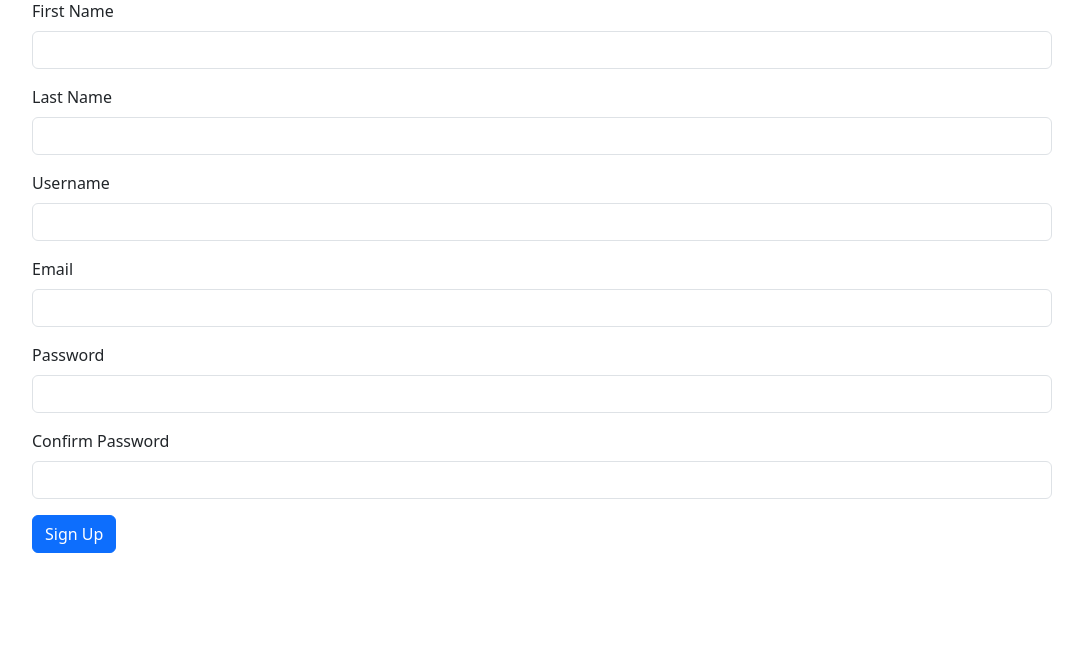
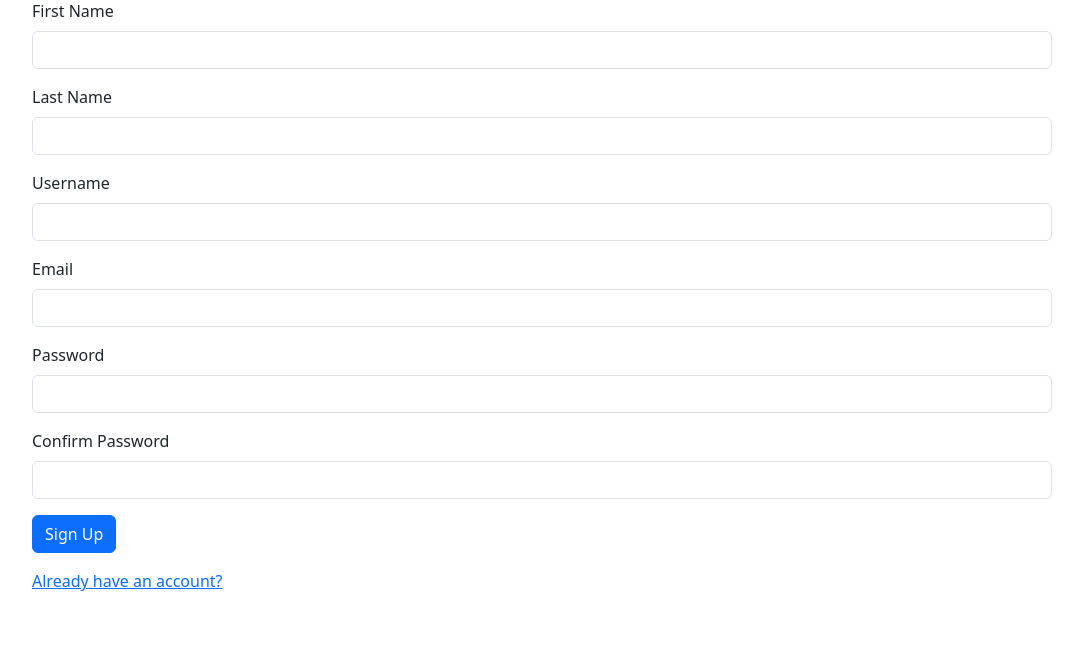
Before and after one commit to exxsid/PHPProjects, a PHP site: page / in a window 1280 px wide. Shown: the part 97-768 px from the top of the page, without its empty margins (98-1181 px from the left). Run offline with PHP 8.4, Linux system fonts and the light colour scheme.

Commit message:
added link for signin page

```diff
--- a/authentication/index.php
+++ b/authentication/index.php
@@ -59,7 +59,13 @@ require_once "./vendor/autoload.php";
                 <input type="password" class="form-control" name="confirmPass" required id="conpassword" onblur="validateConPass()">
                 <div id="conerrorMessage"></div>
             </div>
-            <button type="submit" class="btn btn-primary">Sign Up</button>
+            <div class="mb-3">
+                <button type="submit" class="btn btn-primary">Sign Up</button>
+            </div>
+
+            <div class="">
+                <a href="signin.php">Already have an account?</a>
+            </div>
         </form>
     </div>
 </body>
```
